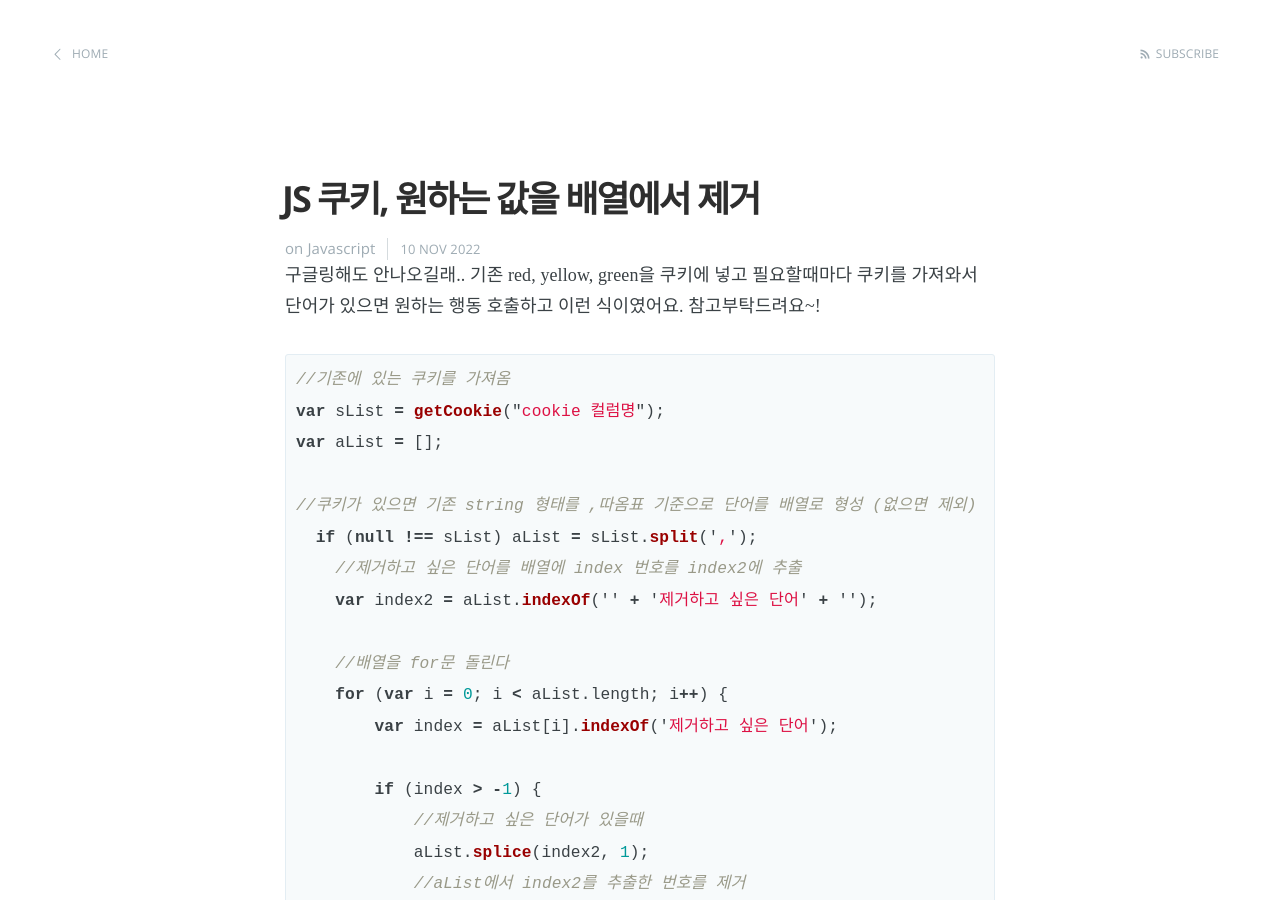
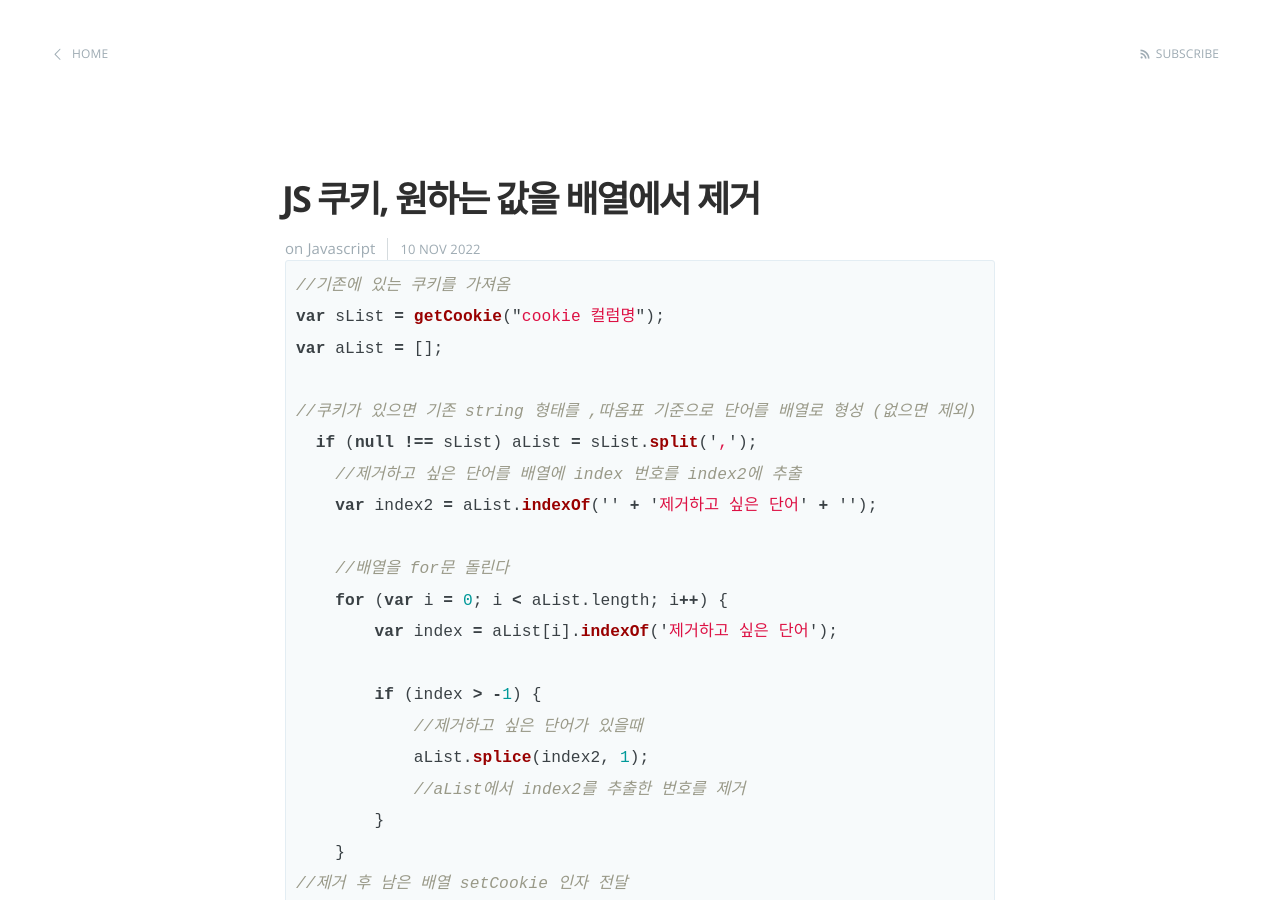
Before and after one commit to kajang93/kajang93.github.io, a Jekyll site: the page built from _posts/2022-11-10-jscookiearraydelete.markdown, in a window 1280 px wide and 900 px high. Built offline with Jekyll 4.4.1, drawn with Linux system fonts in a browser that asks for light colours.

Commit message:
커밋15

```diff
--- a/_posts/2022-11-10-jscookiearraydelete.markdown
+++ b/_posts/2022-11-10-jscookiearraydelete.markdown
@@ -5,10 +5,7 @@ date:   2022-11-10 11:00:00
 categories: Javascript
 ---
 
-구글링해도 안나오길래..
-기존 red, yellow, green을 쿠키에 넣고
-필요할때마다 쿠키를 가져와서 단어가 있으면 원하는 행동 호출하고
-이런 식이였어요. 참고부탁드려요~!
+
 
 
 {% highlight javascript %}
```
